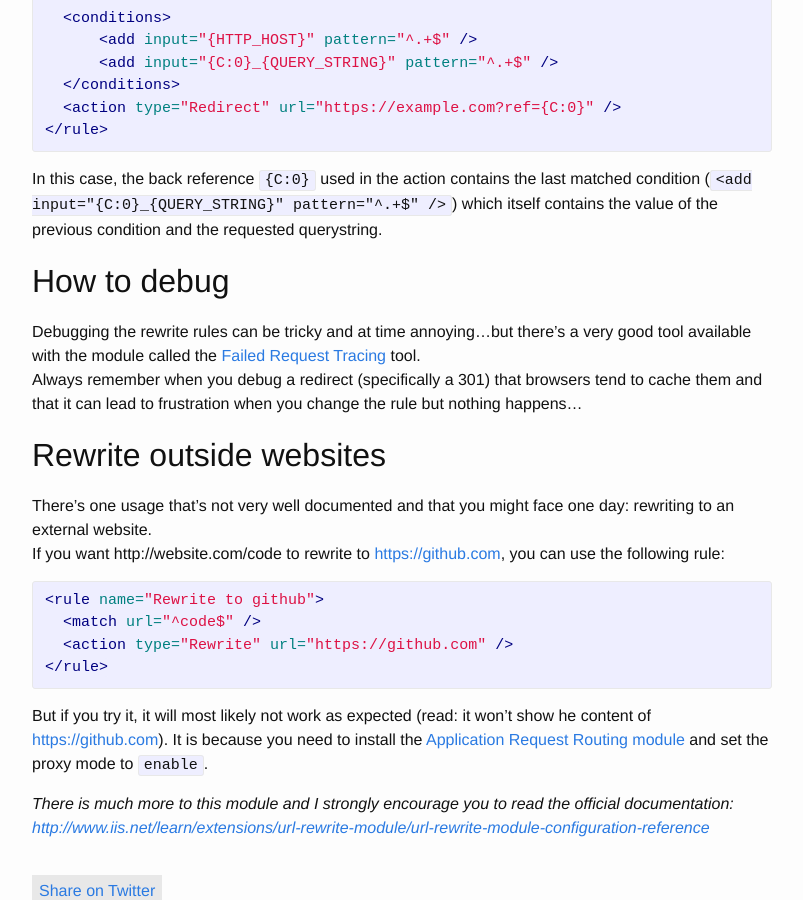
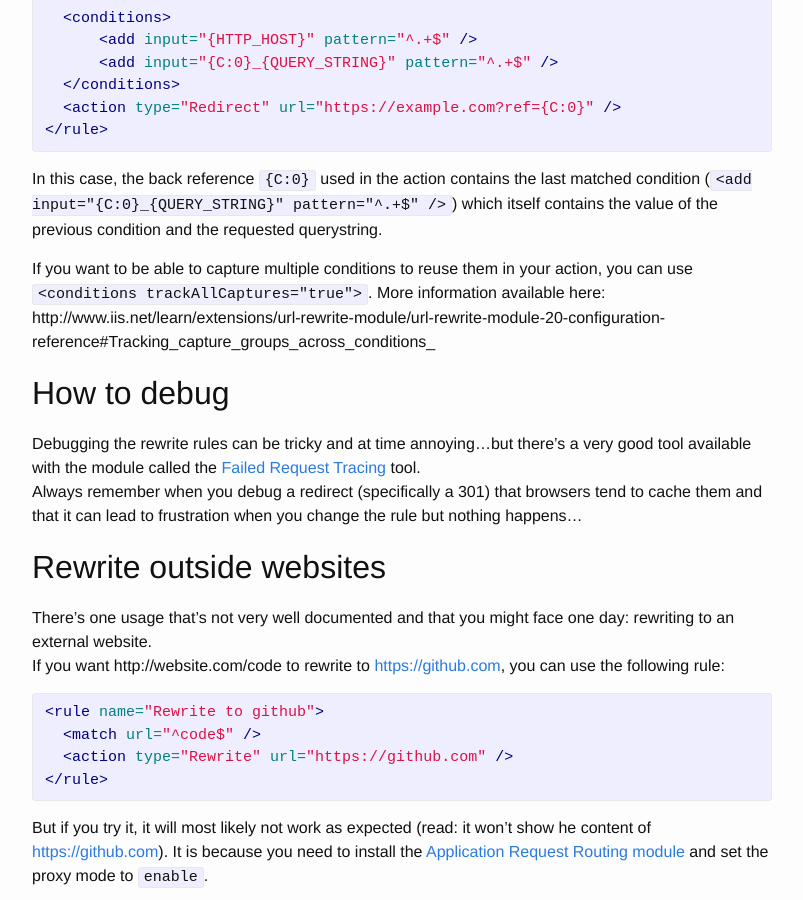
Before and after one commit to cheesemacfly/cheesemacfly.github.io, a Jekyll site: the page built from _posts/2015-02-21-rewrite-redirect-iis.markdown, in a window 1280 px wide and 900 px high, scrolled down 2417 px. Shown: the whole window, without its empty margins (238-1041 px from the left). Built offline with Jekyll 4.4.1, drawn with Linux system fonts in a browser that asks for light colours; nearby versions of some CDN libraries.

Commit message:
Update 2015-02-21-rewrite-redirect-iis.markdown

```diff
--- a/_posts/2015-02-21-rewrite-redirect-iis.markdown
+++ b/_posts/2015-02-21-rewrite-redirect-iis.markdown
@@ -108,6 +108,8 @@ You can find the list of server variables and their documentation here:
 
 In this case, the back reference `{C:0}` used in the action contains the last matched condition (`<add input="{C:0}_{QUERY_STRING}" pattern="^.+$" />`) which itself contains the value of the previous condition and the requested querystring.
 
+If you want to be able to capture multiple conditions to reuse them in your action, you can use `<conditions trackAllCaptures="true">`. More information available here: http://www.iis.net/learn/extensions/url-rewrite-module/url-rewrite-module-20-configuration-reference#Tracking_capture_groups_across_conditions_
+
 ## How to debug
 
 Debugging the rewrite rules can be tricky and at time annoying...but there's a very good tool available with the module called the [Failed Request Tracing] tool.
```
